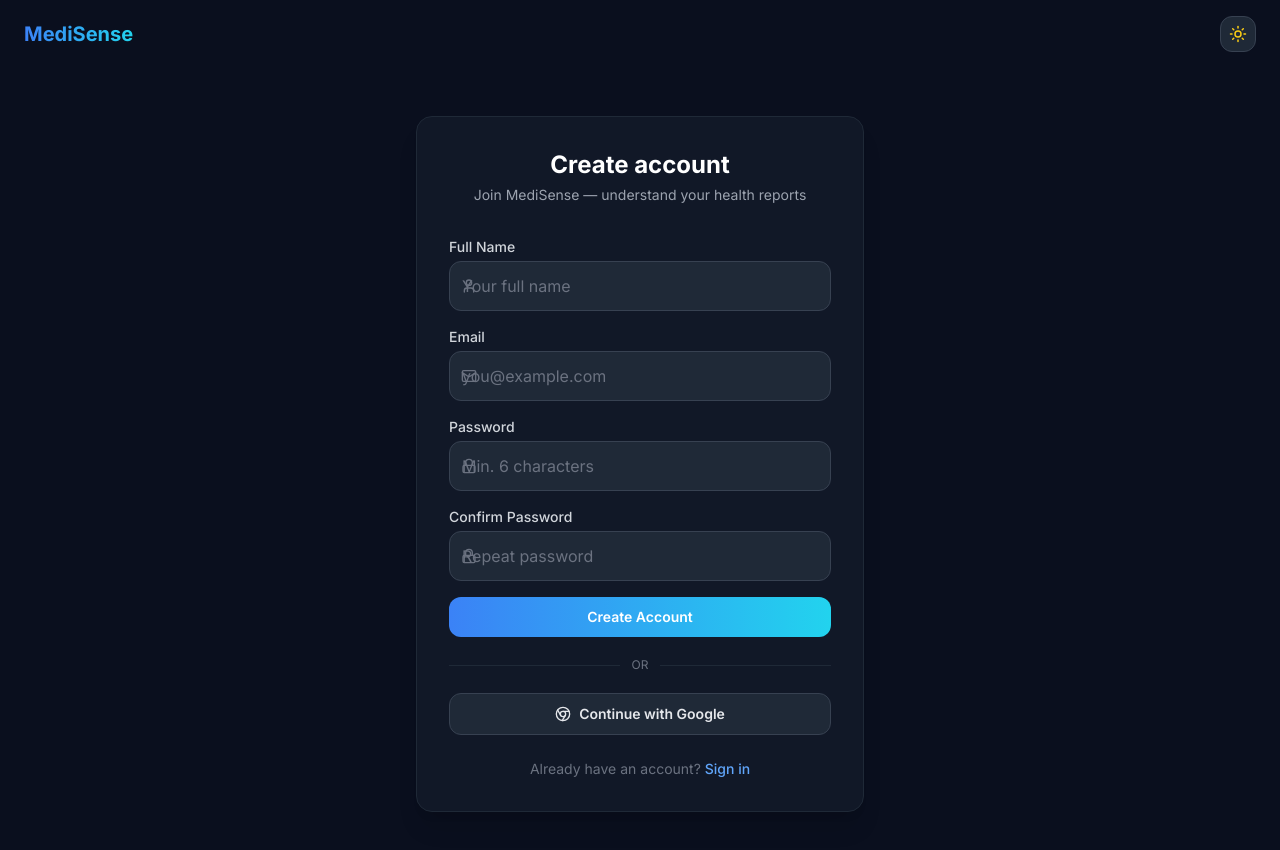
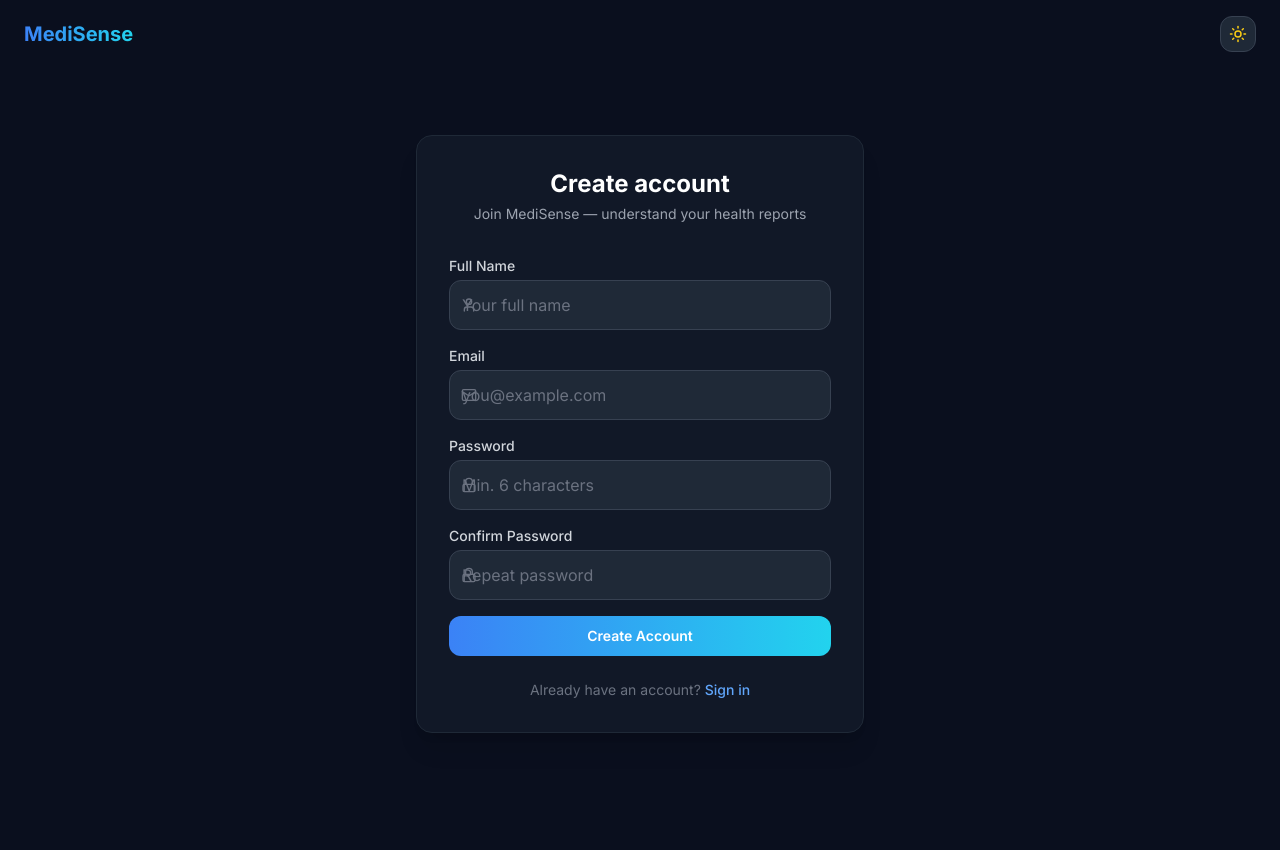
Before and after one commit to MohammedYousufCode/medisense, a React (Vite) app: page /signup in a window 1280 px wide. Shown: the top 850 px of the page. After the commit the page ends 800 px from the top, so only its background shows below. Built offline with nearby package versions, Linux system fonts and the light colour scheme; no server answers.

Commit message:
Remove Google sign-in from SignUpForm
Removed Google sign-in functionality and related loading state.

```diff
--- a/src/components/auth/SignUpForm.tsx
+++ b/src/components/auth/SignUpForm.tsx
@@ -2,15 +2,14 @@ import { useForm } from 'react-hook-form'
 import { zodResolver } from '@hookform/resolvers/zod'
 import { useState } from 'react'
 import { Link } from 'react-router-dom'
-import { Mail, Lock, User, Chrome, CheckCircle } from 'lucide-react'
+import { Mail, Lock, User, CheckCircle } from 'lucide-react'
 import { signupSchema, type SignupFormData } from '../../lib/validators'
-import { signUpWithEmail, signInWithGoogle } from '../../services/authService'
+import { signUpWithEmail } from '../../services/authService'
 import { ROUTES } from '../../lib/constants'
 import AnimatedButton from '../animations/AnimatedButton'
 
 export default function SignUpForm() {
   const [loading, setLoading] = useState(false)
-  const [googleLoading, setGoogleLoading] = useState(false)
   const [serverError, setServerError] = useState<string | null>(null)
   const [success, setSuccess] = useState(false)
 
@@ -32,17 +31,6 @@ export default function SignUpForm() {
       setServerError(err.message || 'Sign up failed. Please try again.')
     } finally {
       setLoading(false)
-    }
-  }
-
-  const handleGoogle = async () => {
-    setServerError(null)
-    setGoogleLoading(true)
-    try {
-      await signInWithGoogle()
-    } catch (err: any) {
-      setServerError(err.message || 'Google sign-in failed.')
-      setGoogleLoading(false)
     }
   }
 
@@ -168,23 +156,6 @@ export default function SignUpForm() {
           </AnimatedButton>
         </form>
 
-        <div className="my-5 flex items-center gap-3">
-          <div className="flex-1 h-px bg-gray-800 dark:bg-gray-800 light:bg-gray-200" />
-          <span className="text-gray-500 text-xs">OR</span>
-          <div className="flex-1 h-px bg-gray-800 dark:bg-gray-800 light:bg-gray-200" />
-        </div>
-
-        <AnimatedButton
-          type="button"
-          variant="secondary"
-          fullWidth
-          loading={googleLoading}
-          onClick={handleGoogle}
-        >
-          <Chrome size={16} />
-          Continue with Google
-        </AnimatedButton>
-
         <p className="text-center text-sm text-gray-500 mt-6">
           Already have an account?{' '}
           <Link to={ROUTES.LOGIN} className="text-blue-400 hover:text-blue-300 font-medium">
```
